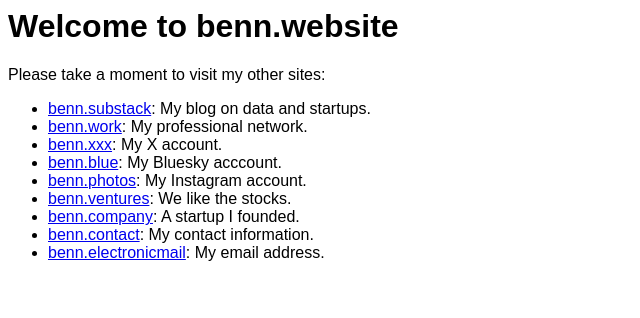
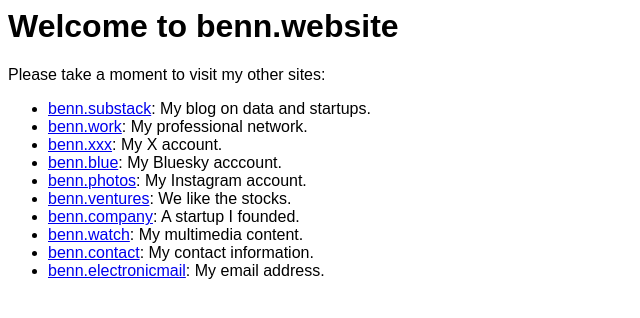
Before and after one commit to bstancil/benn-website, a Flask app: page / in a window 1280 px wide. Shown: the top 318 px of the page, without its empty margins (0-640 px from the left). Run offline with Flask 3, Linux system fonts and the light colour scheme.

Commit message:
benn.wtach

```diff
--- a/app/templates/index.html
+++ b/app/templates/index.html
@@ -30,6 +30,7 @@
       <li><a href="http://benn.photos/">benn.photos</a>: My Instagram account.</li>
       <li><a href="https://benn.ventures/">benn.ventures</a>: We like the stocks.</li>
       <li><a href="http://benn.company/">benn.company</a>: A startup I founded.</li>
+      <li><a href="https://benn.watch/">benn.watch</a>: My multimedia content.</li>
       <li><a href="https://benn.contact/">benn.contact</a>: My contact information.</li>
       <li><a href="mailto:benn.electronicmail@gmail.com">benn.electronicmail</a>: My email address.</li>
     </ul>
```
